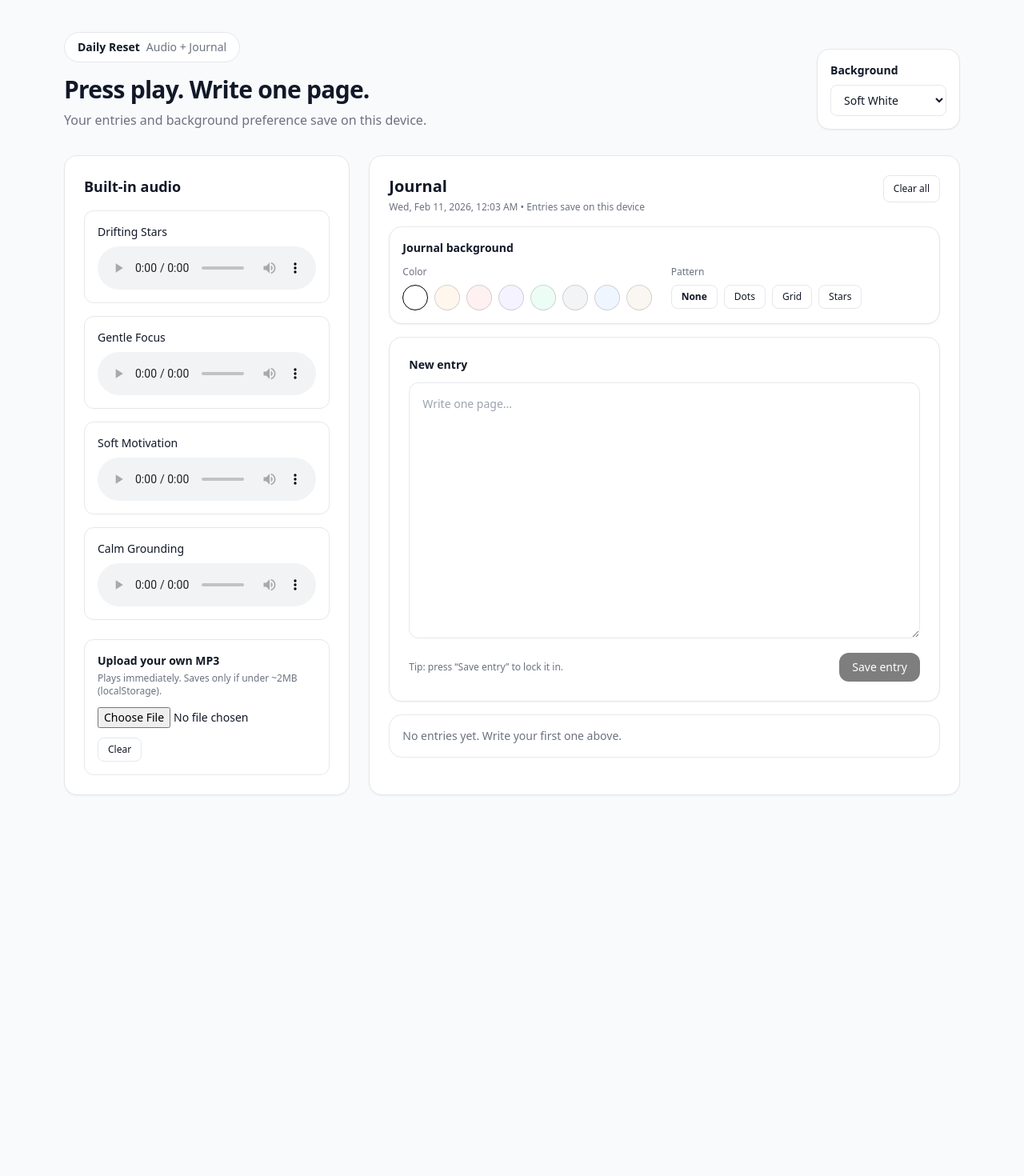
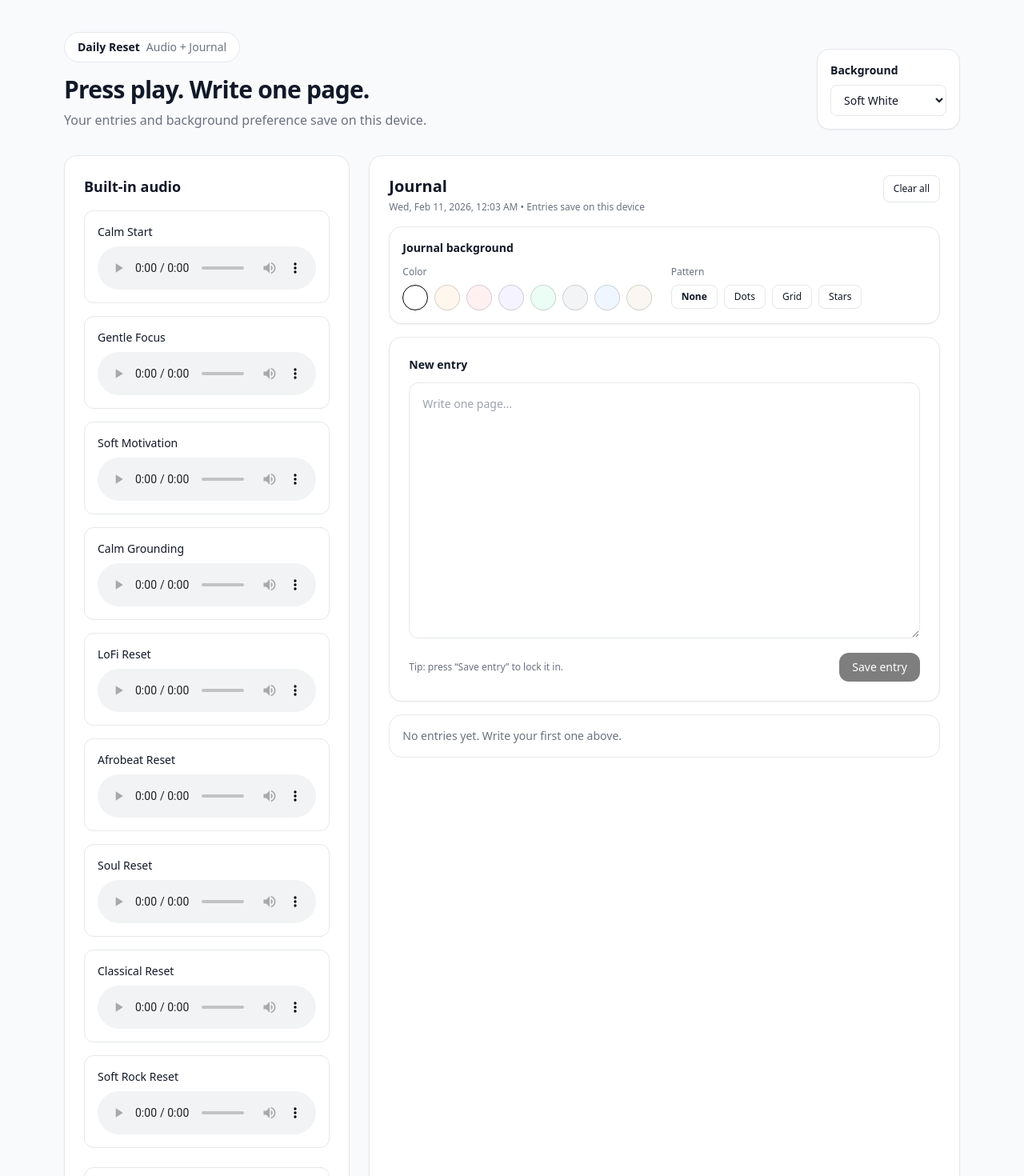
Before and after one commit to rainathecreatour-ops/Daily-Reset, a Next.js app: page / in a window 1280 px wide. Shown: the top 1470 px of the page at 80% size. Before the commit the page ends 1034 px from the top, so only its background shows below. Built offline with nearby package versions, Linux system fonts and the light colour scheme.

Commit message:
Update page.tsx

```diff
--- a/app/page.tsx
+++ b/app/page.tsx
@@ -5,10 +5,17 @@ import UserAudioUpload from "../components/UserAudioUpload";
 import JournalWithEntries from "../components/JournalWithEntries";
 
 const BUILT_IN = [
-  { title: "Drifting Stars", src: "/audio/drifting-stars.mp3" },
+  { title: "Calm Start", src: "/audio/calm-start.mp3" },
   { title: "Gentle Focus", src: "/audio/gentle-focus.mp3" },
   { title: "Soft Motivation", src: "/audio/soft-motivation.mp3" },
+
   { title: "Calm Grounding", src: "/audio/calm-grounding.mp3" },
+  { title: "LoFi Reset", src: "/audio/lofi-reset.mp3" },
+  { title: "Afrobeat Reset", src: "/audio/afrobeat-reset.mp3" },
+
+  { title: "Soul Reset", src: "/audio/soul-reset.mp3" },
+  { title: "Classical Reset", src: "/audio/classical-reset.mp3" },
+  { title: "Soft Rock Reset", src: "/audio/soft-rock-reset.mp3" },
 ];
 
 
```
